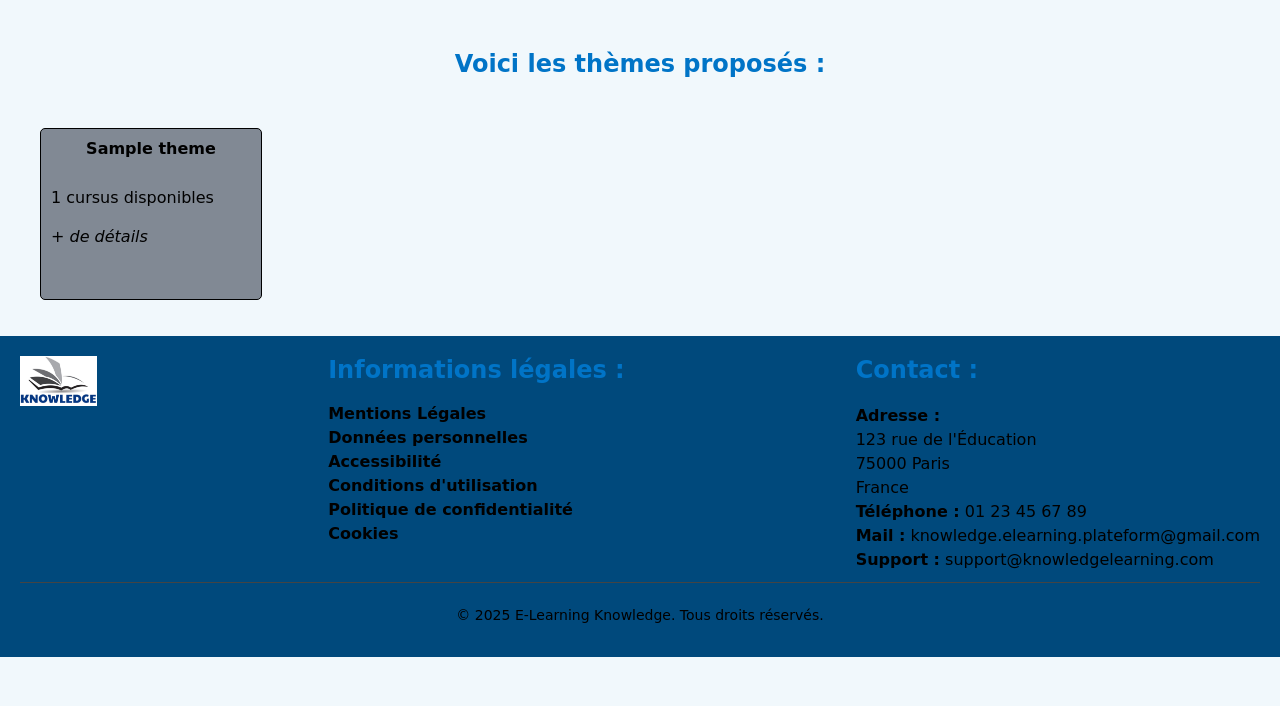
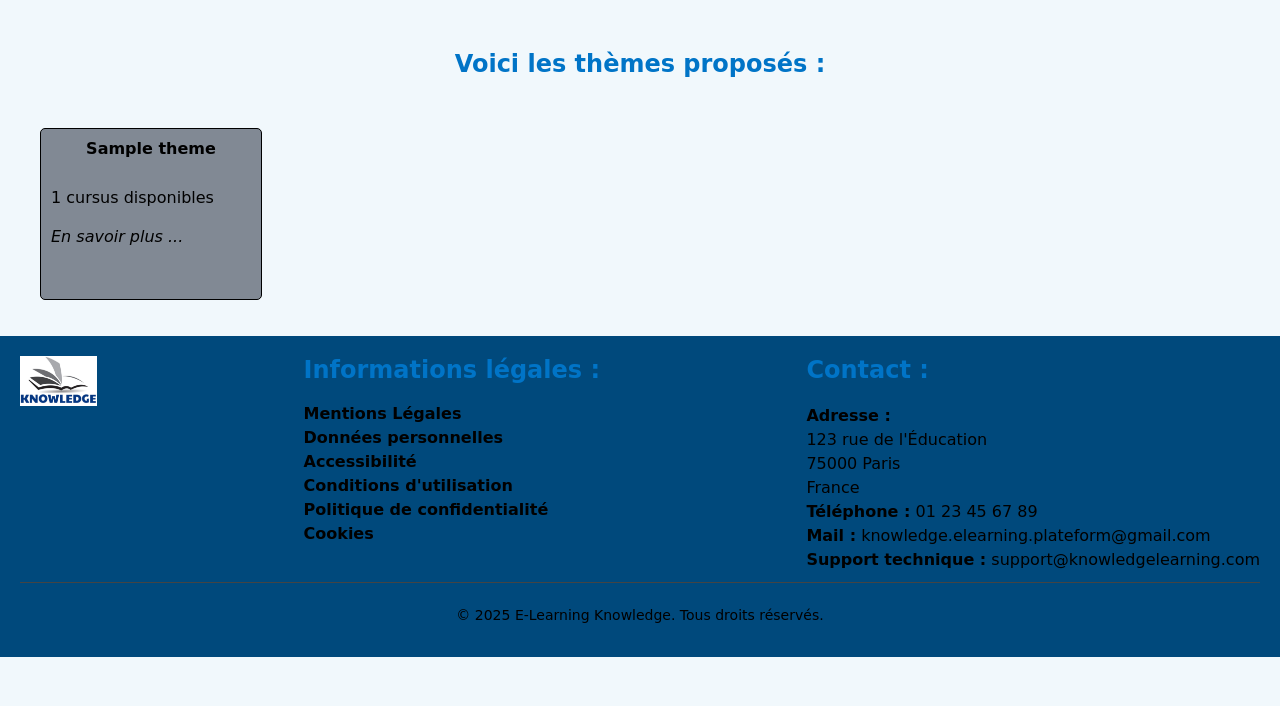
Before and after one commit to Nathi33/knowledge_learning_project, a Django app: page /courses/ in a window 1280 px wide. Shown: the part 94-800 px from the top of the page. Run offline with Django 5.2, Linux system fonts and the light colour scheme; tables that the repository leaves empty hold one stand-in row (values such as "Sample post"); parts of the project's set-up code (start-up, migrations or seed data) failed here and were passed over.

Commit message:
add correctifs-2

```diff
--- a/core/templates/base.html
+++ b/core/templates/base.html
@@ -136,11 +136,11 @@
             <span class="bold">Téléphone :</span>
             <a href="tel:+33123456789">01 23 45 67 89</a><br />
             <span class="bold">Mail :</span>
-            <a href="mailto:knowledge.elearning.plateform@gmail.com"
+            <a href="mailto:knowledge.elearning.plateform@gmail.com" target="_blank"
               >knowledge.elearning.plateform@gmail.com</a
             ><br>
-            <span class="bold">Support :</span>
-            <a href="mailto:knowledge.elearning.plateform@gmail.com"
+            <span class="bold">Support technique :</span>
+            <a href="mailto:support@knowledgelearning.com" target="_blank"
               >support@knowledgelearning.com</a
             >
           </div>
--- a/courses/templates/courses/theme_detail.html
+++ b/courses/templates/courses/theme_detail.html
@@ -25,7 +25,7 @@
             </ul>
 
             {% if user.is_authenticated %}
-                <a href="{% url 'purchase_curriculum' curriculum.id %}" class="btn">Acheter</a>
+                <a href="{% url 'purchase_curriculum' curriculum.id %}" class="btn">+ de détails</a>
             {% else %}
                 <p class="message-connexion">
                     Pour acheter ce cursus, vous devez être connecté.<br><br>
--- a/courses/templates/courses/themes_list.html
+++ b/courses/templates/courses/themes_list.html
@@ -12,23 +12,29 @@
 <h2 class="theme-title">Voici les thèmes proposés :</h2>
 <ul class="home-themes">
     {% for theme in themes %}
+        {% if request.user.is_staff %}
             <li class="theme-list">
                 <div class="theme-name">{{ theme.name }}</div>
                 <div class="theme-count">{{ theme.curriculums.count }} cursus disponibles</div>
                 <div class="theme-link">
-                {% if request.user.is_staff %}
                     <a href="{% url 'edit_theme' theme.id %}" class="home-link">Modifier</a> |
                     <a href="{% url 'delete_theme' theme.id %}" class="home-link">Supprimer</a>
-                {% else %}
-                    <a href="{% url 'theme_detail' theme.id %}" class="home-link">+ de détails</a>
-                {% endif %}
                 </div>
             </li>
+        {% else %}
+            <a href="{% url 'theme_detail' theme.id %}" class="theme-list-link">
+                <li class="theme-list">
+                    <div class="theme-name">{{ theme.name }}</div>
+                    <div class="theme-count">{{ theme.curriculums.count }} cursus disponibles</div>
+                    <div class="theme-link-false">En savoir plus ...</div>
+                </li>
+            </a>
+        {% endif %}
     {% endfor %}
 
     {% if request.user.is_staff %}
         <li class="theme-list-new">
-            <a href="{% url 'create_theme' %}" class="home-link-new">Ajouter un nouveau thème</a>
+            <a href="{% url 'create_theme' %}" class="theme-link-new">Ajouter un nouveau thème</a>
         </li>
     {% endif %}
 </ul>
--- a/payments/views.py
+++ b/payments/views.py
@@ -1,13 +1,12 @@
 import stripe, json, logging
 from django.contrib.auth.decorators import login_required
-from django.shortcuts import redirect, get_object_or_404, render
+from django.shortcuts import render
 from .models import Payment
 from courses.models import Lesson, Curriculum
 from django.conf import settings
 from django.views.decorators.csrf import csrf_exempt
 from django.http import JsonResponse, HttpResponseBadRequest, HttpResponse
 from django.contrib import messages
-from users.models import CustomUser
 
 
 stripe.api_key = settings.STRIPE_SECRET_KEY
--- a/static/css/themes_list.css
+++ b/static/css/themes_list.css
@@ -11,6 +11,16 @@
     text-align: center;
 }
 
+.theme-list-link {
+    text-decoration: none;
+    color: #000;
+}
+
+.theme-list-link:hover .theme-list {
+    background-color: #4b5563;
+    cursor: pointer;
+}
+
 .theme-list,
 .theme-list-new {
     list-style-type: none;
@@ -22,6 +32,7 @@
     margin-top: 20px;
     margin-bottom: 20px;
     background-color: #38405099;
+    transition: background-color 0.3s ease-in-out;
 }
 
 .theme-name {
@@ -32,6 +43,15 @@
 
 .theme-count {
     margin-bottom: 20px;
+}
+
+.theme-link-false {
+    color: #000;
+    font-style: italic;
+}
+
+.theme-link-false:hover {
+    text-decoration: underline;
 }
 
 .theme-list-new {
@@ -52,13 +72,13 @@
     font-weight: bold;
 }
 
-.home-link-new {
+.theme-link-new {
     text-decoration: none;
     color: #000;
     font-weight: bold;
 }
 
-.home-link-new:hover {
+.theme-link-new:hover {
     color: #000;
     text-decoration: underline;
     font-style: italic;
```
Also changed, not shown: certificates/views.py (+2 -11 lines), core/templates/core/home.html (+7 -5 lines), static/css/home.css (+13 -5 lines). Lines whose indentation alone changed are shown as unchanged.
